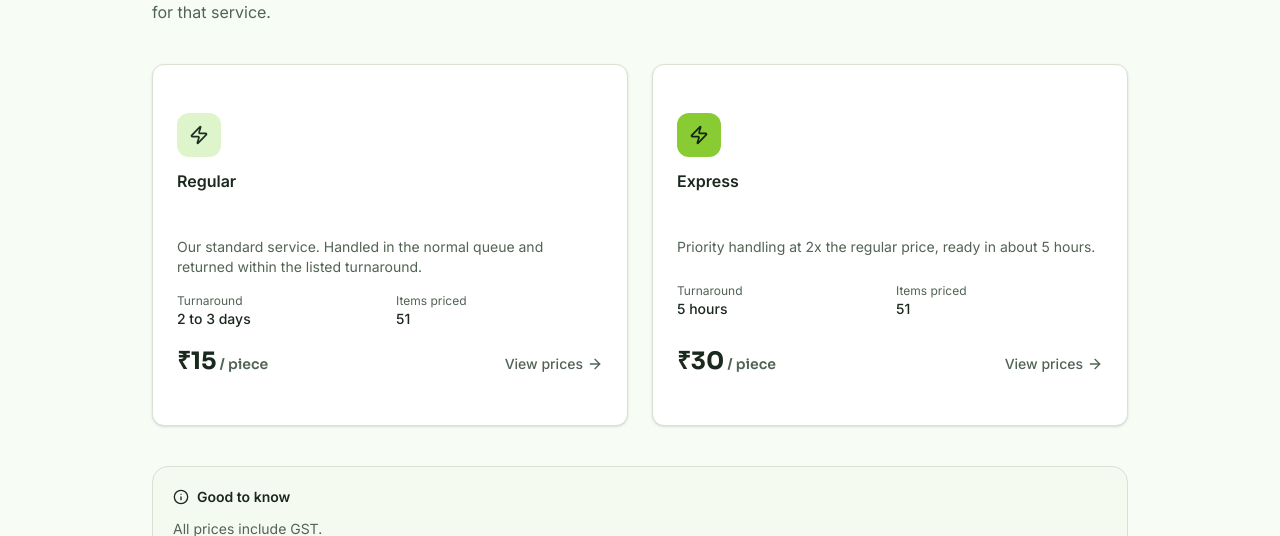
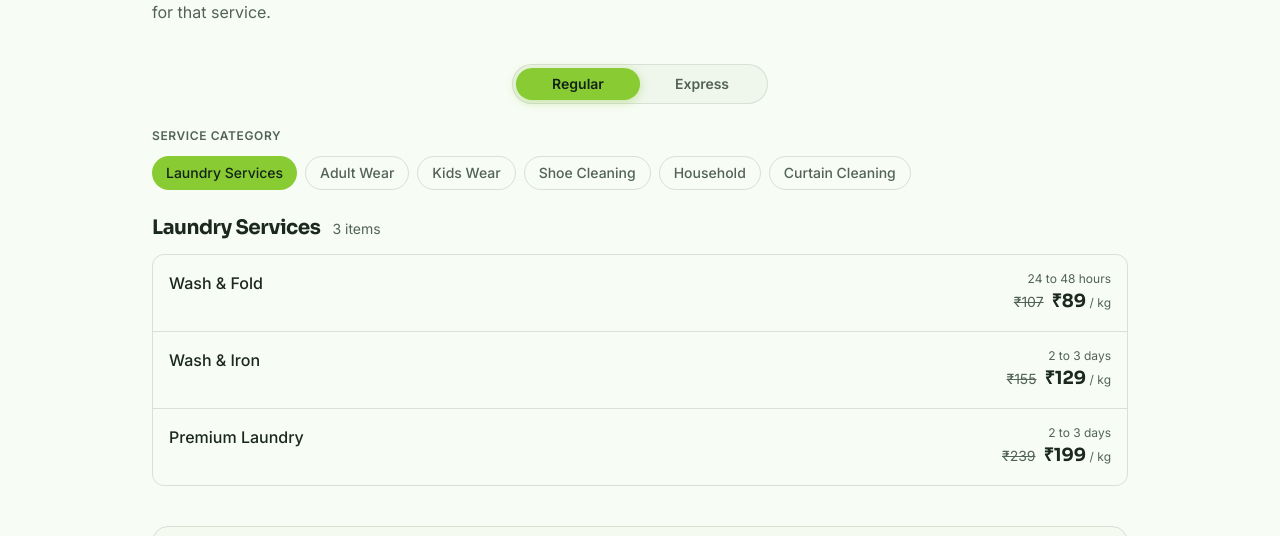
Before and after one commit to nullbugs-in/uclean, a Next.js app: page /pricing in a window 1280 px wide. Shown: the part 185-721 px from the top of the page. Built offline with nearby package versions, Linux system fonts and the light colour scheme; no server answers.

Commit message:
Pricing page design changed

```diff
--- a/src/app/(public)/pricing/page.tsx
+++ b/src/app/(public)/pricing/page.tsx
@@ -1,8 +1,7 @@
 import type { Metadata } from "next";
 
-import { CategoryCard } from "@/components/pricing/category-card";
+import { PricingBrowser } from "@/components/pricing/pricing-browser";
 import { PricingNotes } from "@/components/pricing/pricing-notes";
-import { pricingCategories } from "@/data/pricing";
 import { siteConfig } from "@/config/site";
 
 export const metadata: Metadata = {
@@ -24,19 +23,11 @@ export default function PricingPage() {
         </p>
       </header>
 
-      <ul className="grid gap-6 sm:grid-cols-2">
-        {pricingCategories.map((category) => (
-          <li key={category.slug}>
-            <CategoryCard category={category} />
-          </li>
-        ))}
-      </ul>
+      <PricingBrowser />
 
       <PricingNotes />
 
-      <p className="text-muted-foreground text-sm">
-        Prices shown for {siteConfig.name}, Mysuru.
-      </p>
+
     </div>
   );
 }
--- /dev/null
+++ b/src/components/pricing/pricing-browser.tsx
@@ -0,0 +1,194 @@
+"use client";
+
+import { useState } from "react";
+
+import { pricingCategories, type CategorySlug } from "@/data/pricing";
+import { cn, formatPrice } from "@/lib/utils";
+
+/**
+ * The pricing view as an interactive browser.
+ *
+ * Same shape as the service step in the booking wizard - a Regular/Express
+ * capsule toggle over a row of sub-category capsules that filter the list below
+ * - except this one is the price list, so every line shows its figures. The
+ * book step stays price-free on purpose; here the prices are the point.
+ *
+ * Both the speed and the sub-category are local state. The URL does not change,
+ * so the page stays a single crawlable /pricing entry, and the per-category
+ * pages at /pricing/[category] are left in place.
+ */
+export function PricingBrowser() {
+  const [category, setCategory] = useState<CategorySlug>("regular");
+  const [activeGroup, setActiveGroup] = useState(
+    () => pricingCategories[0]?.groups[0]?.slug ?? "",
+  );
+
+  const activeCategory =
+    pricingCategories.find((entry) => entry.slug === category) ??
+    pricingCategories[0];
+  const groups = activeCategory?.groups ?? [];
+  const group = groups.find((entry) => entry.slug === activeGroup) ?? groups[0];
+
+  if (!activeCategory || !group) return null;
+
+  return (
+    <div className="space-y-6">
+      <div className="flex justify-center">
+        <SpeedToggle category={category} onChange={setCategory} />
+      </div>
+
+      <div className="space-y-3">
+        <p className="text-muted-foreground text-xs font-semibold tracking-wider uppercase">
+          Service category
+        </p>
+        <div className="flex flex-wrap gap-2">
+          {groups.map((entry) => {
+            const active = entry.slug === group.slug;
+
+            return (
+              <button
+                key={entry.slug}
+                type="button"
+                aria-pressed={active}
+                onClick={() => setActiveGroup(entry.slug)}
+                className={cn(
+                  "inline-flex items-center gap-2 rounded-full px-3.5 py-1.5 text-sm font-medium transition-colors",
+                  active
+                    ? "bg-[var(--primary)] text-[var(--primary-foreground)]"
+                    : "border-border text-muted-foreground hover:bg-accent border",
+                )}
+              >
+                {entry.name}
+              </button>
+            );
+          })}
+        </div>
+      </div>
+
+      {/*
+        Express is derived from the Regular list rather than quoted separately,
+        so say so instead of implying the figures were set independently.
+      */}
+      {activeCategory.derived ? (
+        <p className="border-border bg-muted/40 rounded-lg border p-3 text-sm">
+          These prices are {activeCategory.derivedFrom}, with a{" "}
+          {activeCategory.turnaround} turnaround.
+        </p>
+      ) : null}
+
+      <div className="space-y-3">
+        <div className="flex flex-wrap items-baseline gap-x-3 gap-y-1">
+          <h2 className="font-display text-xl font-bold tracking-tight">
+            {group.name}
+          </h2>
+          <p className="text-muted-foreground text-sm">
+            {group.items.length} items
+            {group.turnaround ? ` · ready in ${group.turnaround}` : ""}
+          </p>
+        </div>
+
+        {/*
+          One row per item. Items with a single price (Shoe Cleaning, Household)
+          show it bare; items with two (Dry Cleaning and Steam Ironing) break out
+          one labelled line each, so the two are never confused for each other.
+        */}
+        <ul className="divide-border divide-y rounded-xl border border-[var(--border)]">
+          {group.items.map((item) => (
+            <li
+              key={item.slug}
+              className="flex flex-wrap items-start justify-between gap-x-4 gap-y-2 px-3 py-3 sm:px-4 sm:py-4"
+            >
+              <div className="min-w-0">
+                <p className="font-medium">{item.name}</p>
+                {group.turnaround ? (
+                  <p className="text-muted-foreground text-xs">
+                    Ready in {group.turnaround}
+                  </p>
+                ) : null}
+              </div>
+
+              <ul className="space-y-1 text-right">
+                {item.options.map((option, index) => (
+                  <li key={option.label ?? `${item.slug}-${index}`}>
+                    {option.label ? (
+                      <span className="text-muted-foreground block text-xs">
+                        {option.label}
+                      </span>
+                    ) : null}
+                    {option.turnaround ? (
+                      <span className="text-muted-foreground block text-xs">
+                        {option.turnaround}
+                      </span>
+                    ) : null}
+                    <span className="whitespace-nowrap">
+                      {option.original > option.price ? (
+                        <span className="text-muted-foreground mr-2 text-sm line-through">
+                          {formatPrice(option.original)}
+                        </span>
+                      ) : null}
+                      <span className="font-display text-lg font-bold">
+                        {formatPrice(option.price)}
+                      </span>
+                      <span className="text-muted-foreground text-xs">
+                        {" "}
+                        / {option.unit}
+                      </span>
+                    </span>
+                  </li>
+                ))}
+              </ul>
+            </li>
+          ))}
+        </ul>
+      </div>
+    </div>
+  );
+}
+
+/**
+ * Regular and Express, as a capsule pill.
+ *
+ * Matches the control in the booking wizard so the two surfaces read as one
+ * product: sized to its content and centred, with a solid fill for the active
+ * option rather than a gradient that would wash the selected half out.
+ */
+function SpeedToggle({
+  category,
+  onChange,
+}: {
+  category: CategorySlug;
+  onChange: (category: CategorySlug) => void;
+}) {
+  return (
+    <div
+      role="group"
+      aria-label="Service speed"
+      className={cn(
+        "ring-border bg-muted inline-flex w-auto rounded-full p-1 ring-1 ring-inset sm:w-64",
+      )}
+    >
+      {(["regular", "express"] as const).map((value) => {
+        const active = category === value;
+
+        return (
+          <button
+            key={value}
+            type="button"
+            aria-pressed={active}
+            onClick={() => onChange(value)}
+            className={cn(
+              "rounded-full px-5 py-1.5 text-sm font-semibold sm:flex-1 sm:px-4",
+              "transition-all duration-200 ease-out",
+              "focus-visible:ring-ring focus-visible:ring-2 focus-visible:ring-offset-2 focus-visible:outline-none",
+              active
+                ? "text-primary-foreground bg-primary shadow-[0_2px_10px] shadow-[color-mix(in_oklab,var(--primary),transparent_60%)]"
+                : "text-muted-foreground hover:text-foreground",
+            )}
+          >
+            {value === "regular" ? "Regular" : "Express"}
+          </button>
+        );
+      })}
+    </div>
+  );
+}
```
